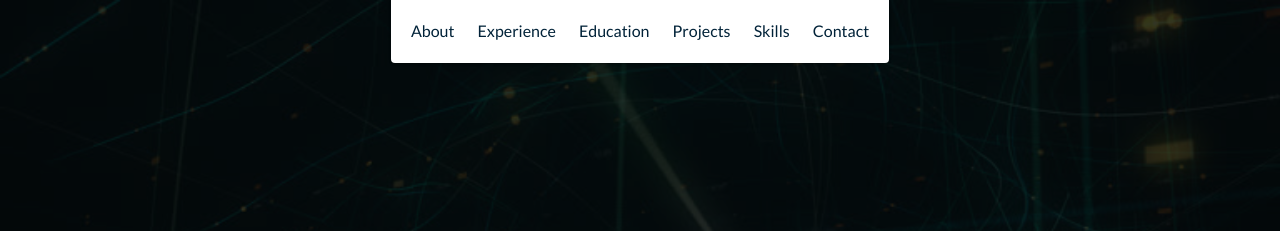
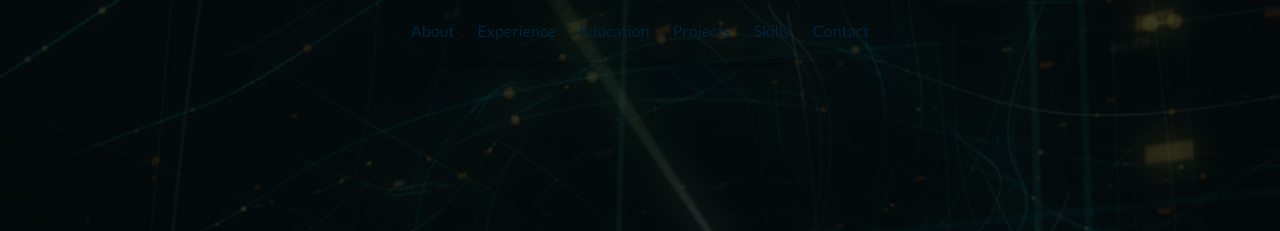
Before and after one commit to sfazelsa/sfazelsa.github.io, a website: page index.html in a window 1280 px wide. Shown: the top 231 px of the page. Drawn offline with nearby package versions, Linux system fonts and the light colour scheme; files that its build step writes are made by us from their sources.

Commit message:
Update styles.scss

```diff
--- a/scss/styles.scss
+++ b/scss/styles.scss
@@ -38,7 +38,7 @@ $base-color: #012238;
 $base-color-hover: darken($base-color, 10%);
 
 // Define background colors
-$background: #fff;
+$background: #fffff;
 $background-alt: #20254B;
 
 // Define border colors
```
